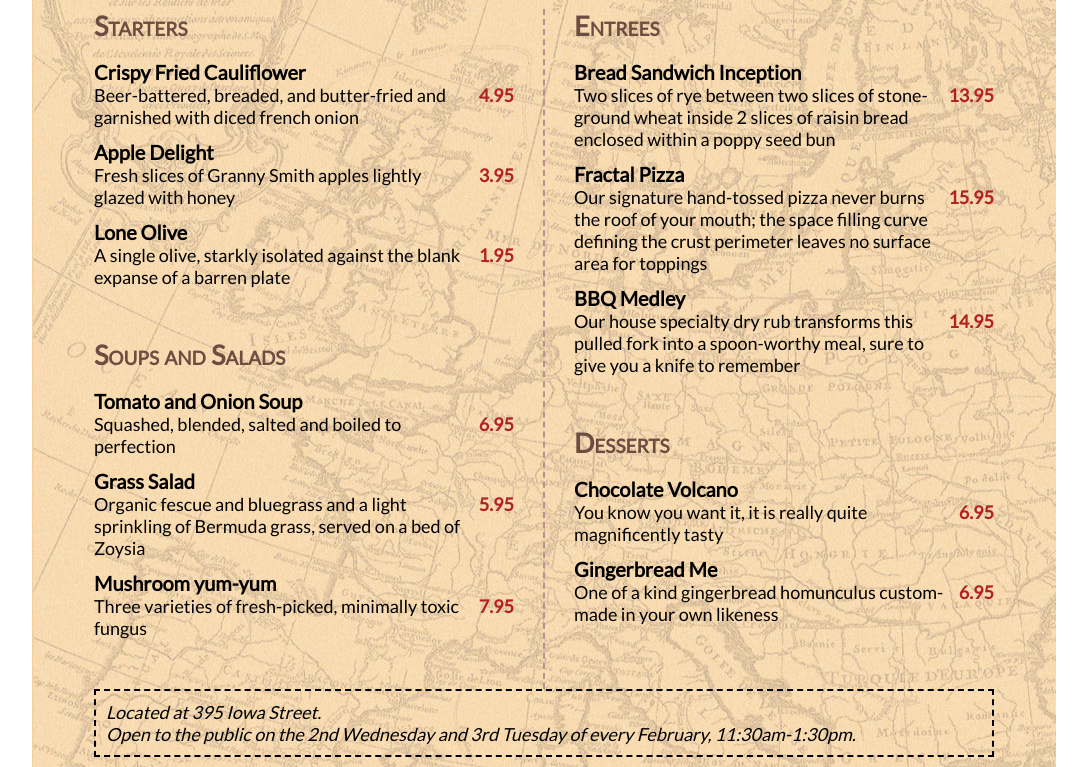
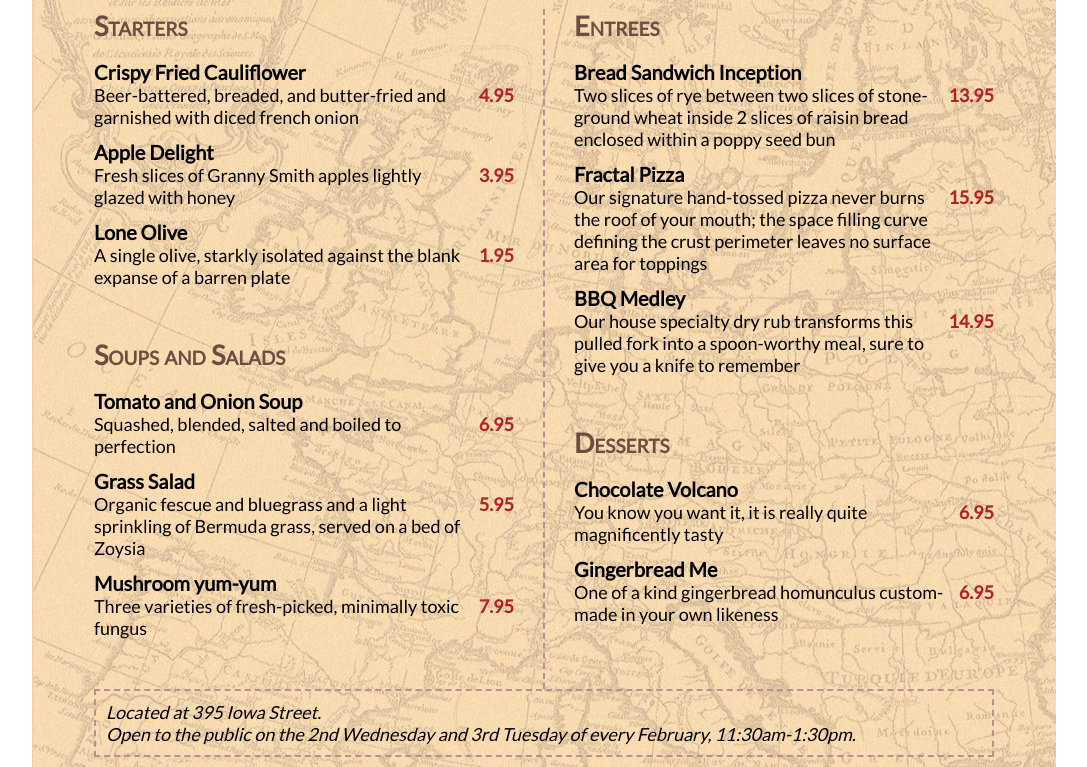
Before and after one commit to xregizzz/estilizando-menu-restaurante, a plain HTML site: page index.html in a window 1280 px wide. Shown: the part 124-891 px from the top of the page, without its empty margins (96-1183 px from the left). Drawn offline with Linux system fonts and the light colour scheme; a web font is replaced by a local one.

Commit message:
create: adicionando cor a borda do address

```diff
--- a/src/style1.css
+++ b/src/style1.css
@@ -78,6 +78,6 @@ dd {
 
 /* Draw a 2px dashed rosybrown border around the address/footer */
 address {
-   border: 2px dashed;
+   border: 2px dashed rosybrown;
    padding: 10px;
 }
```
